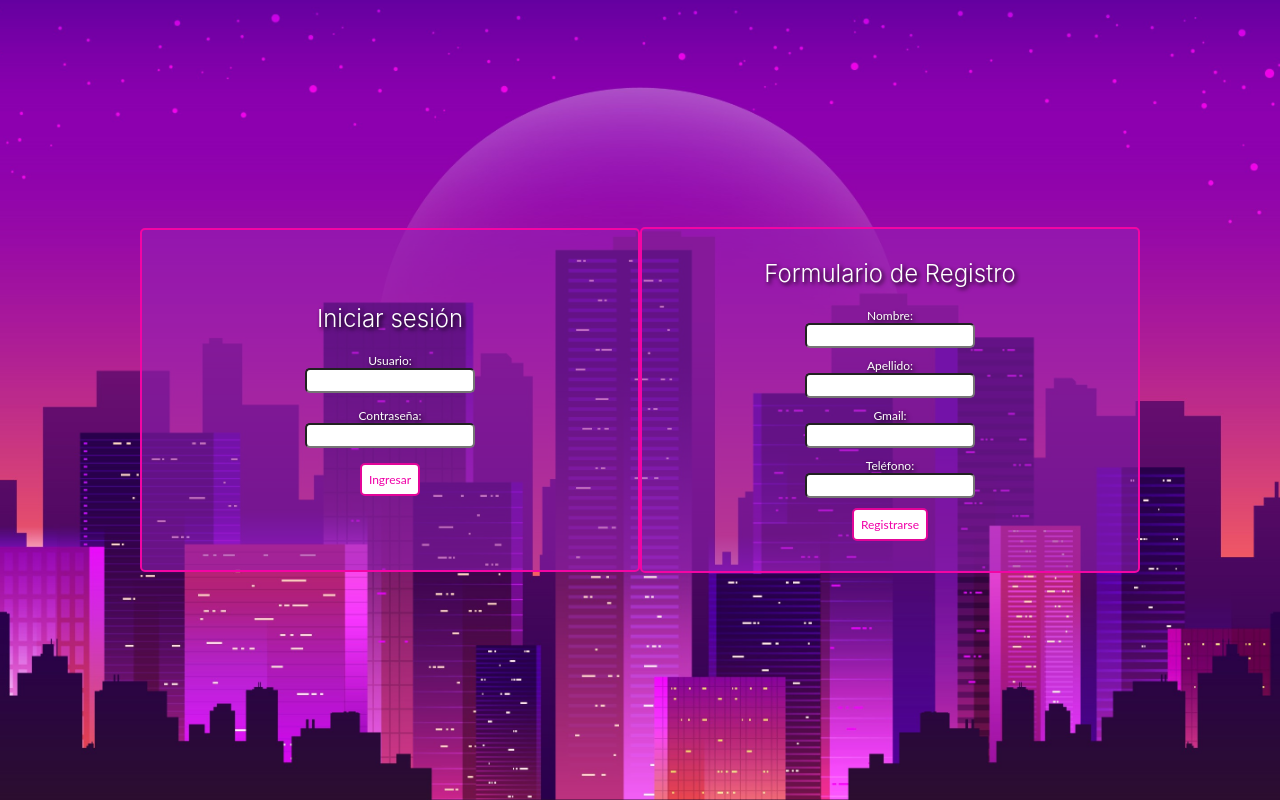
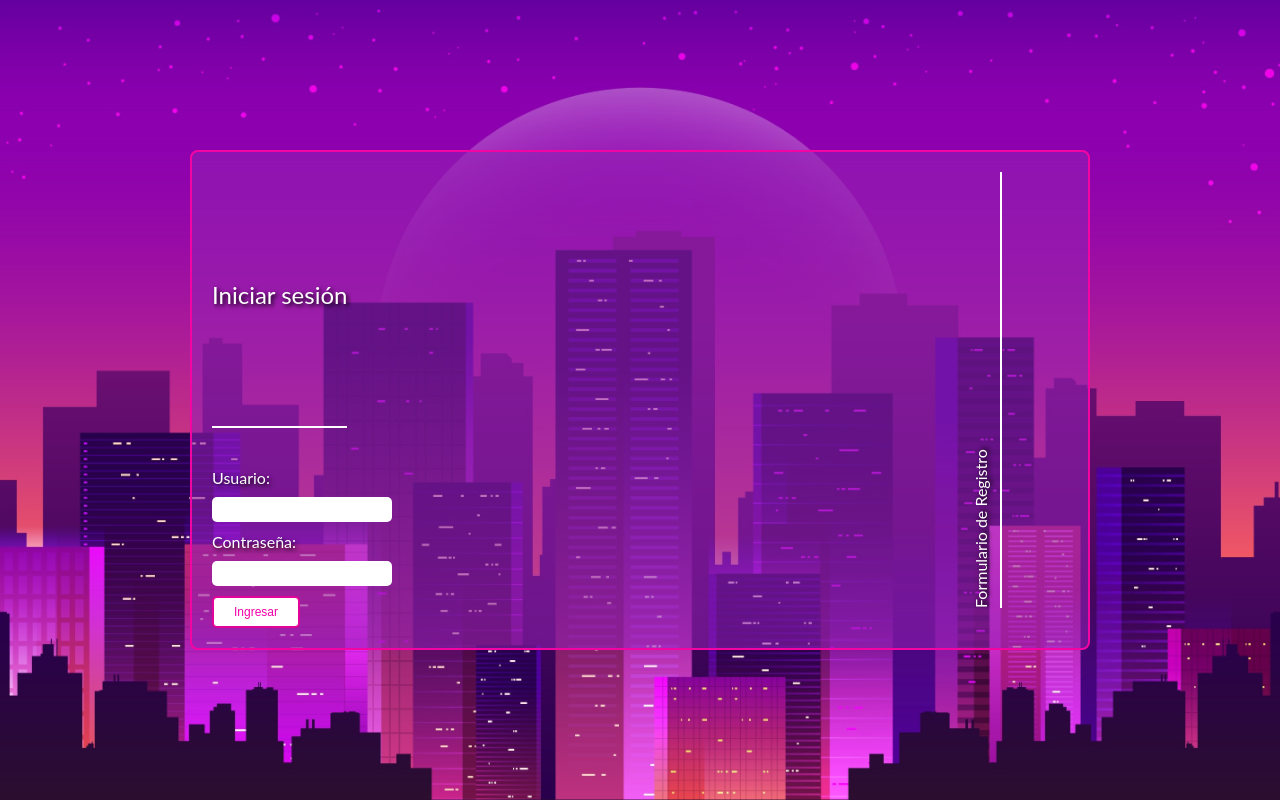
Before and after one commit to facusereboves/login, a plain HTML site: page index.html in a window 1280 px wide. Drawn offline with Linux system fonts and the light colour scheme.

Commit message:
agrego animaciones

```diff
--- a/index.html
+++ b/index.html
@@ -1,42 +1,50 @@
 <!DOCTYPE html>
-<html lang="en">
+<html lang="es">
 <head>
-    <meta charset="UTF-8">
-    <meta name="viewport" content="width=device-width, initial-scale=1.0">
-    <title>login</title>
-    <link rel="stylesheet" href="./style.css">
+  <meta charset="UTF-8" />
+  <meta name="viewport" content="width=device-width, initial-scale=1" />
+  <title>Login y Registro Animado</title>
+  <link rel="stylesheet" href="./style.css" />
 </head>
 <body>
-    <div class="contenedor">
-    <h2>Iniciar sesión</h2>
+  <div class="contenedor-general">
+    <!-- Radios para controlar cuál formulario está activo -->
+    <input type="radio" id="login-radio" name="form-toggle" checked hidden />
+    <input type="radio" id="registro-radio" name="form-toggle" hidden />
+
+    <!-- Formulario Login -->
+    <div class="formulario login">
+      <label for="login-radio" class="titulo">Iniciar sesión</label>
       <form action="/login" method="POST">
         <label for="usuario">Usuario:</label>
-    <input type="text" id="usuario" name="usuario" required> <br>
+        <input type="text" id="usuario" name="usuario" required />
 
         <label for="contrasena">Contraseña:</label>
-    <input type="password" id="contrasena" name="contrasena" required> <br>
+        <input type="password" id="contrasena" name="contrasena" required />
 
         <button type="submit">Ingresar</button>
+      </form>
+    </div>
 
-    </div>
-</form>
-    <div class="contenedor2">
-<h2>Formulario de Registro</h2>
+    <!-- Formulario Registro -->
+    <div class="formulario registro">
+      <label for="registro-radio" class="titulo">Formulario de Registro</label>
       <form action="#" method="post">
         <label for="nombre">Nombre:</label>
-    <input type="text" id="nombre" name="nombre" required>
+        <input type="text" id="nombre" name="nombre" required />
 
         <label for="apellido">Apellido:</label>
-    <input type="text" id="apellido" name="apellido" required>
+        <input type="text" id="apellido" name="apellido" required />
 
         <label for="gmail">Gmail:</label>
-    <input type="email" id="gmail" name="gmail" pattern=".+@gmail\.com" required>
+        <input type="email" id="gmail" name="gmail" pattern=".+@gmail\.com" required />
 
         <label for="telefono">Teléfono:</label>
-    <input type="tel" id="telefono" name="telefono" pattern="[0-9]{10,15}" required>
+        <input type="tel" id="telefono" name="telefono" pattern="[0-9]{10,15}" required />
 
         <button type="submit">Registrarse</button>
       </form>
     </div>
+  </div>
 </body>
 </html>
--- a/style.css
+++ b/style.css
@@ -1,4 +1,4 @@
-*{
+* {
 margin: 0;
 padding: 0;
 box-sizing: border-box;
@@ -6,27 +6,7 @@
 
 @import url('https://fonts.googleapis.com/css2?family=Inter:ital,opsz,wght@0,14..32,100..900;1,14..32,100..900&family=Lato:ital,wght@0,100;0,300;0,400;0,700;0,900;1,100;1,300;1,400;1,700;1,900&family=Roboto:ital,wght@0,100..900;1,100..900&display=swap');
 
-h2{
-    text-shadow: 2px 2px 4px rgba(0, 0, 0, 0.993);
-    font-family: "Inter", sans-serif;
-    font-optical-sizing: auto;
-    font-weight: 300;
-    font-style: normal;
-}
-
-label{
-    text-shadow: 2px 2px 4px rgba(0, 0, 0, 0.993);
-    font-family: "Lato", sans-serif;
-    font-weight: 400;
-    font-style: normal;
-}
-
-a, button{
-    font-family: "Lato", sans-serif;
-    font-weight: 400;
-    font-style: normal;
-}
-body{
+body {
 background-image: url("./assets/img/cuidad-violeta.jpg");
 background-size: cover;
 background-position: center;
@@ -35,98 +15,167 @@ body{
 display: flex;
 justify-content: center;
 align-items: center;
-    flex-direction: row;
-    flex-wrap: wrap;
 color: white;
+font-family: 'Lato', sans-serif;
+}
+
+h2 {
+text-shadow: 2px 2px 4px rgba(0, 0, 0, 0.993);
+font-family: "Inter", sans-serif;
+font-optical-sizing: auto;
+font-weight: 300;
+font-style: normal;
+}
+
+label {
+text-shadow: 2px 2px 4px rgba(0, 0, 0, 0.993);
+font-weight: 400;
+font-style: normal;
+cursor: pointer;
+}
+
+/* CONTENEDOR PRINCIPAL */
+.contenedor-general {
+display: flex;
+width: 900px;
+height: 500px;
+border: 2px solid rgb(243, 5, 164);
+border-radius: 8px;
+overflow: hidden;
+font-family: 'Lato', sans-serif;
+color: white;
+background-color: rgba(146, 33, 180, 0.562);
+}
+
+/* Formularios flexibles */
+.formulario {
+flex: 1;
+display: flex;
+flex-direction: column;
+align-items: center;
+padding: 20px;
+transition: flex 0.5s ease;
+position: relative;
+overflow: hidden;
+}
+
+/* Títulos como labels verticales por defecto */
+.titulo {
+writing-mode: vertical-rl;
+transform: rotate(180deg);
+font-size: 16px;
+cursor: pointer;
+user-select: none;
+margin-bottom: 20px;
+border-left: 2px solid white;
+padding-left: 10px;
+height: 100%;
+display: flex;
+align-items: center;
+transition: all 0.5s ease;
+}
+
+/* Título horizontal cuando formulario activo (login) */
+#login-radio:checked ~ .login .titulo {
+writing-mode: horizontal-tb;
+transform: none;
+font-size: 24px;
+margin-bottom: 30px;
+border-left: none;
+border-bottom: 2px solid white;
+padding-left: 0;
+padding-bottom: 10px;
+align-self: flex-start;
+}
+
+/* Título horizontal cuando formulario activo (registro) */
+#registro-radio:checked ~ .registro .titulo {
+writing-mode: horizontal-tb;
+transform: none;
+font-size: 24px;
+margin-bottom: 30px;
+border-left: none;
+border-bottom: 2px solid white;
+padding-left: 0;
+padding-bottom: 10px;
+align-self: flex-start;
+}
+
+/* Formularios reales ocultos cuando están reducidos */
+.formulario form {
+width: 100%;
+display: flex;
+flex-direction: column;
+gap: 10px;
+transition: opacity 0.3s ease;
+}
+
+input {
+width: 180px;
+padding: 5px;
+border-radius: 5px;
+border: none;
+transition: all 0.5s ease;
+}
+
+input:focus {
+outline: none;
+width: 220px;
+}
+
+button {
+color: rgb(240, 1, 168);
+background-color: white;
+font-size: 12px;
+cursor: pointer;
+border: 2px solid rgb(226, 4, 152);
+border-radius: 5px;
+padding: 7px 20px; /* agrega un padding horizontal más amplio */
+transition: all 0.3s ease;
+width: auto; /* que el ancho sea automático */
+max-width: 150px; /* opcional: un máximo para que no crezca demasiado */
+align-self: flex-start; /* que quede centrado en el formulario */
 }
 
 
-.contenedor{
-    background-color: rgba(146, 33, 180, 0.562);
-    border: 2px rgb(243, 5, 164) solid;
-    border-radius: 5px;
-    display: flex;
-    flex-direction: column;
-    align-items: center;
-    padding: 74px;
-    width: 500px;
-    h2{
-        text-align: center;
-        margin-bottom: 20px;
-    }
-}
-
-form{
-    display: flex;
-    align-items: center;
-    justify-content: center;
-    flex-direction: column;
-    width: 100px;
-    font-size: 12px;
-    input{
-        width: 170px;
-        padding: 3px;
-        border-radius: 5px;
-        transition: all 1s ease-out;
-    } input:focus{
-        width: 220px;
-        outline: none;
-    }
-}
-
-button{
-    color: rgb(240, 1, 168);
-    background-color: rgb(255, 255, 255);
-    font-size: 12px;
-    cursor: pointer;
-    border: 2px rgb(226, 4, 152) solid;
-    border-radius: 5px;
-    padding: 7px;
-    transition: all 0.3s ease;
-} button:hover{
-    text-decoration:underline;
+button:hover {
+text-decoration: underline;
 color: rgb(255, 3, 179);
 }
 
-.botonBajo{
-    font-size: 14px;
-    display: flex;
-    justify-content: center;
-    align-items: center;
-    margin-top: 50px;
-    background-color: rgb(255, 255, 255);
-    padding: 5px;
-    border: 2px rgb(167, 1, 117) solid;
-    border-radius: 5px;
+/* Por defecto: login activo */
+#login-radio:checked ~ .login {
+flex: 4;
 }
 
-
-a{
-    color: rgb(94, 7, 153);
-    text-decoration: none;
-    cursor: pointer;
+#login-radio:checked ~ .registro {
+flex: 1;
 }
 
-a:hover{
-    text-decoration: underline;
+/* Cuando registro está activo */
+#registro-radio:checked ~ .registro {
+flex: 4;
 }
 
+#registro-radio:checked ~ .login {
+flex: 1;
+}
 
-/*registro*/
+/* Ocultar contenido de formulario cuando está en flex:1 */
+#login-radio:checked ~ .registro form,
+#registro-radio:checked ~ .login form {
+opacity: 0;
+pointer-events: none;
+height: 0;
+margin: 0;
+padding: 0;
+transition: opacity 0.3s ease, height 0.3s ease;
+}
 
-.contenedor2{
-        background-color: rgba(146, 33, 180, 0.562);
-    border: 2px rgb(243, 5, 164) solid;
-    border-radius: 5px;
-    display: flex;
-    flex-direction: column;
-    align-items: center;
-    padding: 30px;
-    width: 500px;
-    h2{
-        text-align: center;
-        margin-bottom: 20px;
-    }input{
-        margin-bottom: 10px;
+#login-radio:checked ~ .login form,
+#registro-radio:checked ~ .registro form {
+opacity: 1;
+pointer-events: auto;
+height: auto;
+margin-top: 10px;
 }
-}
```
Lines whose indentation alone changed are shown as unchanged.
